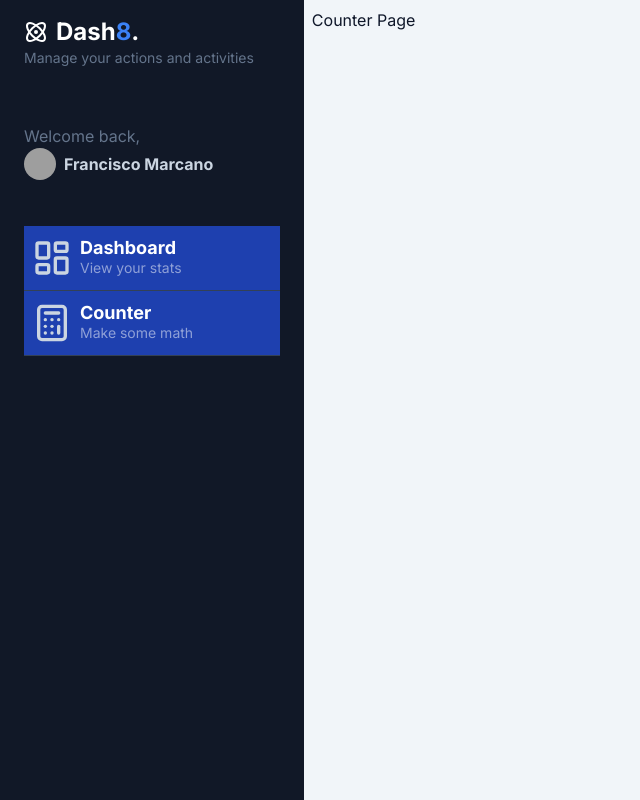
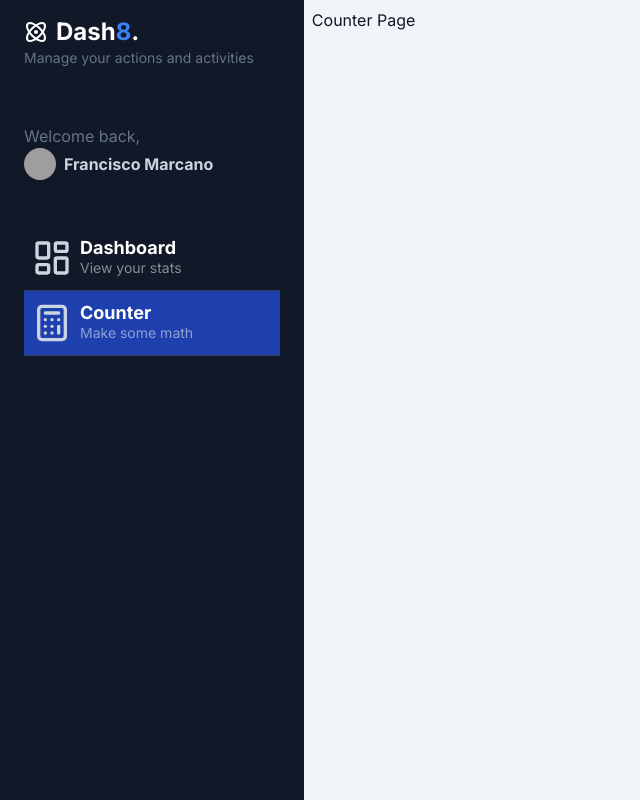
Before and after one commit to medine-tech/nextjs-my-dashboard, a Next.js app: page /dashboard/counter in a window 1280 px wide. Shown: the whole page, without its empty margins (0-640 px from the left). Built offline with nearby package versions, Linux system fonts and the light colour scheme; grey boxes are pictures that could not be loaded.

Commit message:
adding menuItems v2

```diff
--- /dev/null
+++ b/src/sections/shared/ui/sidebar-menu-item.tsx
@@ -0,0 +1,34 @@
+"use client";
+
+import Link from "next/link";
+import { usePathname } from "next/navigation";
+import { ReactNode } from "react";
+
+import { cn } from "@/lib/utils";
+
+interface SidebarMenuItemProps {
+	path: string;
+	icon: ReactNode;
+	title: string;
+	subtitle: string;
+}
+
+export const SidebarMenuItem = ({ path, icon, title, subtitle }: SidebarMenuItemProps) => {
+	const currentPath = usePathname();
+
+	return (
+		<Link
+			href={path}
+			className={cn(
+				"w-full px-2 inline-flex space-x-2 items-center border-b border-slate-700 py-3 hover:bg-white/5 transition ease-linear duration-150",
+				currentPath === path && "bg-blue-800",
+			)}
+		>
+			<div>{icon}</div>
+			<div className="flex flex-col">
+				<span className="text-lg font-bold leading-5 text-white">{title}</span>
+				<span className="text-sm text-white/50 hidden md:block">{subtitle}</span>
+			</div>
+		</Link>
+	);
+};
--- a/src/sections/shared/ui/sidebar.tsx
+++ b/src/sections/shared/ui/sidebar.tsx
@@ -1,27 +1,6 @@
 import { Atom, Calculator, LucideLayoutDashboard } from "lucide-react";
-import { ReactNode } from "react";
 
-interface SidebarMenuItemProps {
-	path: string;
-	icon: ReactNode;
-	title: string;
-	subtitle: string;
-}
-
-export const SidebarMenuItem = ({ path, icon, title, subtitle }: SidebarMenuItemProps) => {
-	return (
-		<a
-			href={path}
-			className="w-full px-2 inline-flex space-x-2 items-center border-b border-slate-700 py-3 bg-blue-800 hover:bg-white/5 transition ease-linear duration-150"
-		>
-			<div>{icon}</div>
-			<div className="flex flex-col">
-				<span className="text-lg font-bold leading-5 text-white">{title}</span>
-				<span className="text-sm text-white/50 hidden md:block">{subtitle}</span>
-			</div>
-		</a>
-	);
-};
+import { SidebarMenuItem } from "@/sections/shared/ui/sidebar-menu-item";
 
 const menuItems = [
 	{
```
